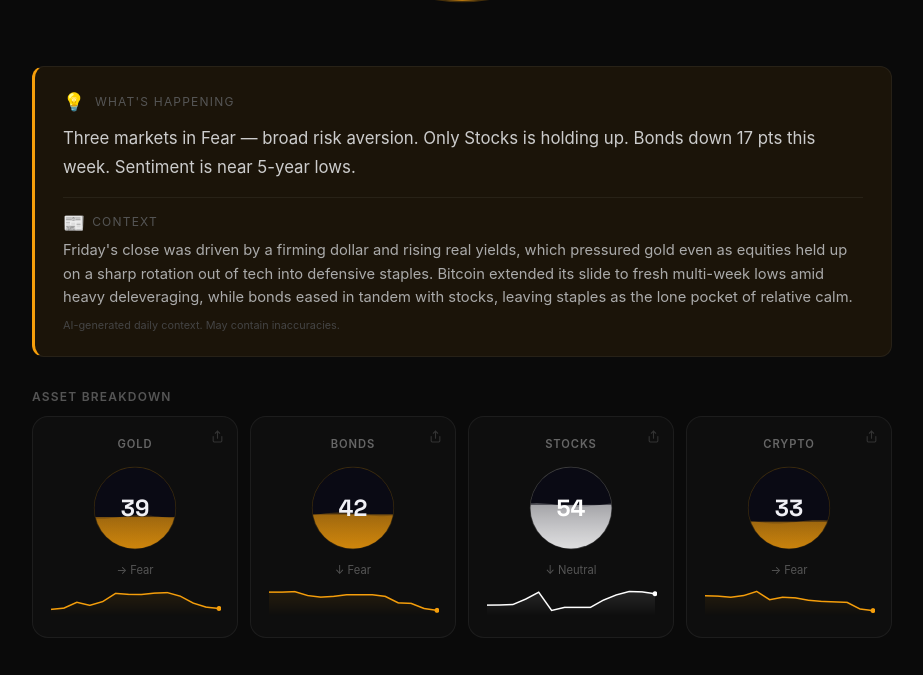
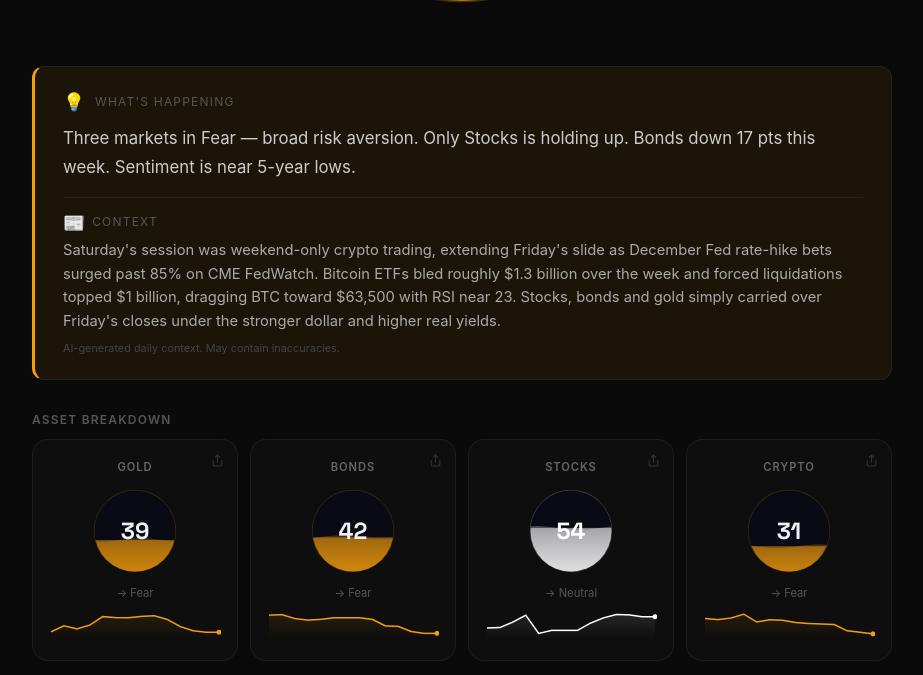
Before and after one commit to applenostalgeek-sketch/gold-fear-greed-index, a plain HTML site: page index.html in a window 1280 px wide. Shown: the part 547-1222 px from the top of the page, without its empty margins (178-1101 px from the left). Drawn offline with Linux system fonts and the light colour scheme.

Commit message:
Update Gold, Stocks, Crypto & Bonds Fear & Greed Indices - 2026-11-15 04:11 UTC

```diff
--- a/data/bonds-fear-greed.json
+++ b/data/bonds-fear-greed.json
@@ -1,7 +1,7 @@
 {
   "score": 42.1,
   "label": "Fear",
-  "timestamp": "2026-11-14T04:07:47Z",
+  "timestamp": "2026-11-15T04:07:49Z",
   "components": {
     "yield_curve": {
       "score": 57.2,
@@ -36,6 +36,12 @@
   },
   "history": [
     {
+      "date": "2026-11-15",
+      "score": 42.1,
+      "label": "Fear",
+      "price": 79.38
+    },
+    {
       "date": "2026-11-14",
       "score": 42.1,
       "label": "Fear",
@@ -2215,12 +2221,6 @@
     },
     {
       "date": "2025-11-16",
-      "score": 47.0,
-      "label": "Neutral",
-      "price": 87.87
-    },
-    {
-      "date": "2025-11-15",
       "score": 47.0,
       "label": "Neutral",
       "price": 87.87
--- a/data/crypto-fear-greed.json
+++ b/data/crypto-fear-greed.json
@@ -1,36 +1,41 @@
 {
-  "score": 33.1,
+  "score": 31.2,
   "label": "Fear",
-  "timestamp": "2026-11-14T04:07:44Z",
+  "timestamp": "2026-11-15T04:07:46Z",
   "components": {
     "context": {
-      "score": 18.0,
+      "score": 15.1,
       "weight": 0.3,
-      "detail": "30-day change: -18.8%"
+      "detail": "30-day change: -20.5%"
     },
     "momentum": {
-      "score": 23.6,
+      "score": 21.8,
       "weight": 0.2,
-      "detail": "RSI: 26, Price vs MA200: -8.7%"
+      "detail": "RSI: 23, Price vs MA200: -11.3%"
     },
     "dominance": {
-      "score": 42.7,
+      "score": 41.4,
       "weight": 0.2,
-      "detail": "BTC -13.9% vs ETH -16.3% (14d)"
+      "detail": "BTC -17.2% vs ETH -20.1% (14d)"
     },
     "volume": {
-      "score": 47.4,
+      "score": 42.5,
       "weight": 0.15,
-      "detail": "Vol 7d/30d: 0.91x, price down"
+      "detail": "Vol 7d/30d: 1.15x, price down"
     },
     "volatility": {
-      "score": 48.8,
+      "score": 51.2,
       "weight": 0.15,
-      "detail": "Vol 14d: 53.1% annualized"
+      "detail": "Vol 14d: 51.9% annualized"
     }
   },
   "history": [
     {
+      "date": "2026-11-15",
+      "score": 31.2,
+      "price": 64765.32
+    },
+    {
       "date": "2026-11-14",
       "score": 33.1,
       "price": 66697.76
@@ -1849,11 +1854,6 @@
       "date": "2025-11-16",
       "score": 36.6,
       "price": 94177.08
-    },
-    {
-      "date": "2025-11-15",
-      "score": 36.3,
-      "price": 95549.15
     }
   ]
 }
--- a/data/gold-fear-greed.json
+++ b/data/gold-fear-greed.json
@@ -1,7 +1,7 @@
 {
   "score": 38.8,
   "label": "Fear",
-  "timestamp": "2026-11-14T04:07:40Z",
+  "timestamp": "2026-11-15T04:07:40Z",
   "components": {
     "gld_price": {
       "score": 27.4,
@@ -9,9 +9,9 @@
       "detail": "GLD 14d: -4.5%"
     },
     "momentum": {
-      "score": 28.2,
+      "score": 28.1,
       "weight": 0.2,
-      "detail": "RSI: 41, Price < MA50"
+      "detail": "RSI: 40, Price < MA50"
     },
     "gold_vs_spy": {
       "score": 43.7,
@@ -29,13 +29,18 @@
       "detail": "TIPS 10Y: 2.86% (avg: 2.75%)"
     },
     "vix": {
-      "score": 80.0,
+      "score": 80.6,
       "weight": 0.15,
       "detail": "VIX: 19.3 (avg: 16.8, z: +1.0)"
     }
   },
   "history": [
     {
+      "date": "2026-11-15",
+      "score": 38.8,
+      "price": 355.45
+    },
+    {
       "date": "2026-11-14",
       "score": 38.8,
       "price": 355.45
@@ -1852,11 +1857,6 @@
     },
     {
       "date": "2025-11-16",
-      "score": 65.1,
-      "price": 375.96
-    },
-    {
-      "date": "2025-11-15",
       "score": 65.1,
       "price": 375.96
     }
--- a/data/market-summary.json
+++ b/data/market-summary.json
@@ -1,11 +1,11 @@
 {
-  "date": "2026-11-14",
-  "timestamp": "2026-11-14T04:11:32Z",
-  "session": "2026-11-13",
+  "date": "2026-11-15",
+  "timestamp": "2026-11-15T04:11:39Z",
+  "session": "2026-11-14",
   "is_new": true,
   "source": "ai",
-  "summary": "Friday's close was driven by a firming dollar and rising real yields, which pressured gold even as equities held up on a sharp rotation out of tech into defensive staples. Bitcoin extended its slide to fresh multi-week lows amid heavy deleveraging, while bonds eased in tandem with stocks, leaving staples as the lone pocket of relative calm.",
-  "tweet": "A stronger dollar and rising real yields hit gold Friday, tech-to-staples rotation kept stocks afloat, and bitcoin hit fresh multi-week lows.",
+  "summary": "Saturday's session was weekend-only crypto trading, extending Friday's slide as December Fed rate-hike bets surged past 85% on CME FedWatch. Bitcoin ETFs bled roughly $1.3 billion over the week and forced liquidations topped $1 billion, dragging BTC toward $63,500 with RSI near 23. Stocks, bonds and gold simply carried over Friday's closes under the stronger dollar and higher real yields.",
+  "tweet": "Weekend crypto-only trade: Fed hike bets near 85%, $1.3B in BTC ETF outflows and $1B+ liquidations drag bitcoin toward $63,500.",
   "scores": {
     "gold": {
       "score": 38.8,
@@ -16,7 +16,7 @@
       "label": "Neutral"
     },
     "crypto": {
-      "score": 33.1,
+      "score": 31.2,
       "label": "Fear"
     },
     "bonds": {
@@ -24,7 +24,7 @@
       "label": "Fear"
     },
     "sentiment": {
-      "score": 41.9,
+      "score": 41.5,
       "label": "Fear"
     }
   }
--- a/data/previous-scores.json
+++ b/data/previous-scores.json
@@ -2,6 +2,6 @@
   "gold": 38.8,
   "bonds": 42.1,
   "stocks": 53.8,
-  "crypto": 33.1,
-  "sentiment": 41.9
+  "crypto": 31.2,
+  "sentiment": 41.5
 }
--- a/data/stocks-fear-greed.json
+++ b/data/stocks-fear-greed.json
@@ -1,7 +1,7 @@
 {
   "score": 53.8,
   "label": "Neutral",
-  "timestamp": "2026-11-14T04:07:42Z",
+  "timestamp": "2026-11-15T04:07:44Z",
   "components": {
     "price_strength": {
       "score": 34.1,
@@ -41,6 +41,11 @@
   },
   "history": [
     {
+      "date": "2026-11-15",
+      "score": 53.8,
+      "price": 754.37
+    },
+    {
       "date": "2026-11-14",
       "score": 53.8,
       "price": 754.37
@@ -1857,11 +1862,6 @@
     },
     {
       "date": "2025-11-16",
-      "score": 53.0,
-      "price": 669.95
-    },
-    {
-      "date": "2025-11-15",
       "score": 53.0,
       "price": 669.95
     }
--- a/index.html
+++ b/index.html
@@ -16,7 +16,7 @@
     <link rel="canonical" href="https://onoff.markets/">
 
     <!-- SEO Meta Tags -->
-    <meta name="description" content="Market sentiment is 42 (fear). Gold 39, Bonds 42, Stocks 54, Crypto 33. Track real-time Fear &amp; Greed across 4 asset classes. Updated daily.">
+    <meta name="description" content="Market sentiment is 42 (fear). Gold 39, Bonds 42, Stocks 54, Crypto 31. Track real-time Fear &amp; Greed across 4 asset classes. Updated daily.">
     <meta name="keywords" content="market sentiment, fear and greed index, gold sentiment, bonds sentiment, crypto fear greed, stock market sentiment, market fear greed">
     <meta name="author" content="OnOff.Markets">
 
@@ -41,10 +41,10 @@
         "@type": "WebApplication",
         "name": "OnOff.Markets — Fear & Greed Index",
         "url": "https://onoff.markets",
-        "description": "Market sentiment is 42 (fear). Gold 39, Bonds 42, Stocks 54, Crypto 33. Track real-time Fear & Greed across 4 asset classes. Updated daily.",
+        "description": "Market sentiment is 42 (fear). Gold 39, Bonds 42, Stocks 54, Crypto 31. Track real-time Fear & Greed across 4 asset classes. Updated daily.",
         "applicationCategory": "FinanceApplication",
         "operatingSystem": "All",
-        "dateModified": "2026-11-14",
+        "dateModified": "2026-11-15",
         "offers": {
                 "@type": "Offer",
                 "price": "0",
@@ -574,7 +574,7 @@
         <div class="header">
             <h1>Market Sentiment</h1>
             <div class="tagline">Are investors fearful or greedy today?</div>
-            <div class="updated" id="updated">Updated: November 14, 2026</div>
+            <div class="updated" id="updated">Updated: November 15, 2026</div>
         </div>
 
         <!-- Hero Score: Circle Gauge -->
@@ -612,7 +612,7 @@
                 <span class="insight-icon">💡</span>
                 <h2 class="insight-title">What's happening</h2>
             </div>
-            <div class="insight-text" id="insight">Friday&#x27;s close was driven by a firming dollar and rising real yields, which pressured gold even as equities held up on a sharp rotation out of tech into defensive staples. Bitcoin extended its slide to fresh multi-week lows amid heavy deleveraging, while bonds eased in tandem with stocks, leaving staples as the lone pocket of relative calm.</div>
+            <div class="insight-text" id="insight">Saturday&#x27;s session was weekend-only crypto trading, extending Friday&#x27;s slide as December Fed rate-hike bets surged past 85% on CME FedWatch. Bitcoin ETFs bled roughly $1.3 billion over the week and forced liquidations topped $1 billion, dragging BTC toward $63,500 with RSI near 23. Stocks, bonds and gold simply carried over Friday&#x27;s closes under the stronger dollar and higher real yields.</div>
             <div class="context-section" id="contextBox" style="display:none;">
                 <div class="context-label"><span class="context-icon">📰</span>Context</div>
                 <div class="context-text" id="contextText"></div>
@@ -729,7 +729,7 @@
                             <rect id="cryptoFill" x="0" y="100" width="100" height="100" fill="url(#mini-grad-crypto)"/>
                             <path id="cryptoWave" d="" fill="url(#mini-grad-crypto)" opacity="0.5"/>
                         </g>
-                        <text x="50" y="50" class="mini-score-text" id="cryptoValue" text-anchor="middle" dominant-baseline="central">33</text>
+                        <text x="50" y="50" class="mini-score-text" id="cryptoValue" text-anchor="middle" dominant-baseline="central">31</text>
                     </svg>
                 </div>
                 <div class="asset-trend" id="cryptoTrend"></div>
```
Also changed, not shown: data/etf-shares.json (+7 -0 lines), gold.html (+2 -2 lines), sitemap.xml (+10 -10 lines), data/history-5y-bonds.json, data/history-5y-crypto.json, data/history-5y-gold.json, data/history-5y-stocks.json, og-crypto.png, og-home.png.
